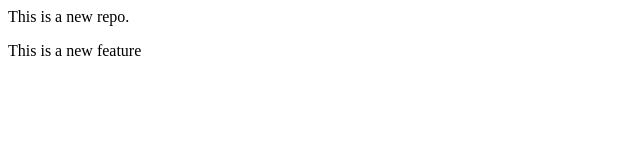
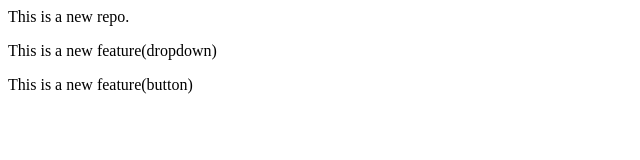
Before and after one commit to mai-umama/Localrepo, a plain HTML site: page index.html in a window 1280 px wide. Shown: the whole page, without its empty margins (0-640 px from the left). Drawn offline with Linux system fonts and the light colour scheme.

Commit message:
Add both features

```diff
--- a/index.html
+++ b/index.html
@@ -1,2 +1,3 @@
 <p>This is a new repo.</p>
-<p>This is a new feature</p>
+<p>This is a new feature(dropdown)</p>
+<p>This is a new feature(button)</p>
```
